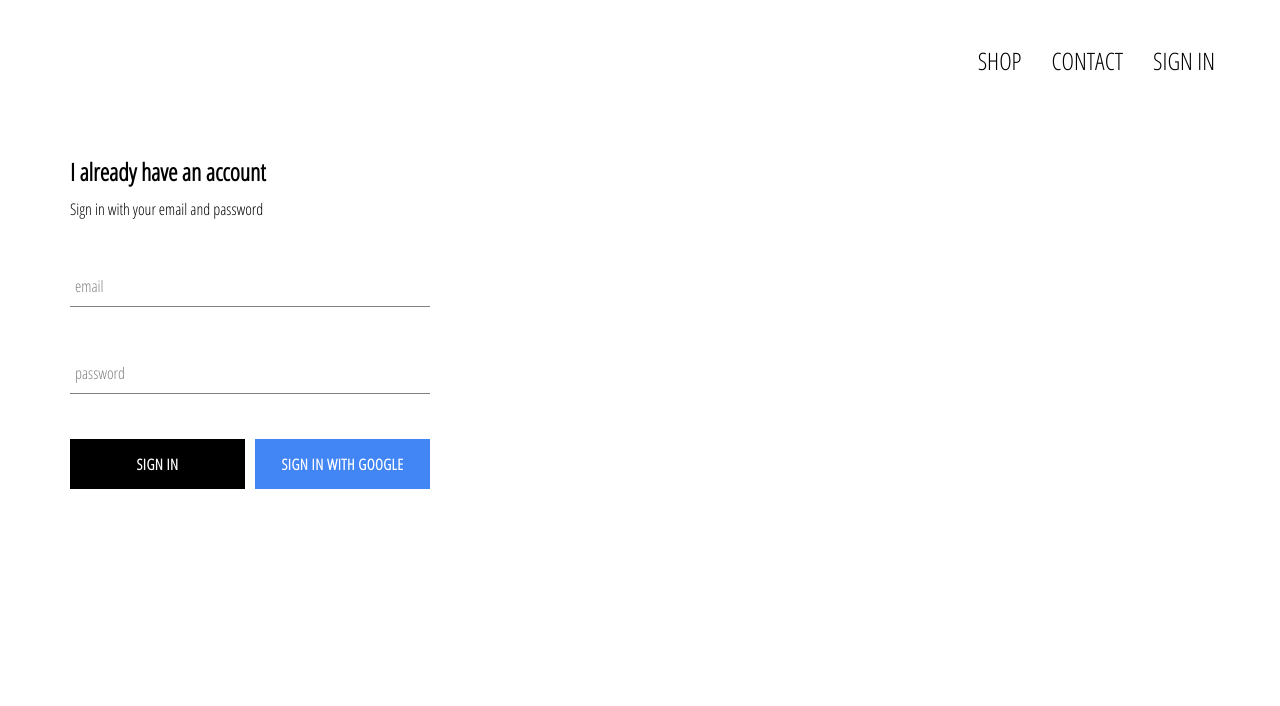
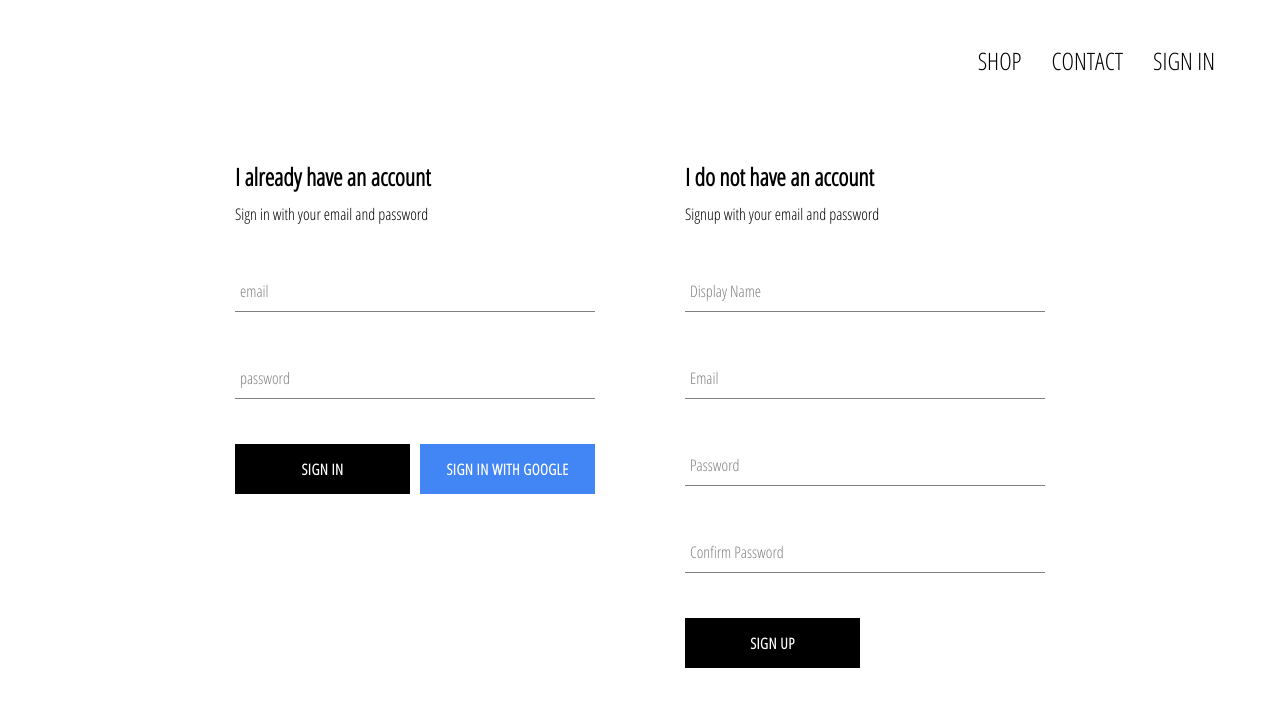
Before and after one commit to q-rault/clothing-eshop, a React (Create React App) app: page /signin in a window 1280 px wide. Shown: the top 706 px of the page. Built offline with nearby package versions, Linux system fonts and the light colour scheme; no server answers.

Commit message:
adding sign up method with firebase and styling

```diff
--- a/src/App.js
+++ b/src/App.js
@@ -7,7 +7,9 @@ import Header from "./components/header/header.component";
 import SignInAndSignUpPage from "./pages/sign-in-and-sign-up-page/sign-in-and-sign-up-page.component";
 
 import "./App.css";
-import { getAuth } from "firebase/auth";
+import { auth } from "./firebase/firebase.utils";
+import { createUserProfileDocument } from "./firebase/firestore.utils";
+import { onSnapshot } from "firebase/firestore";
 
 // const TopicTest =(props) => {
 //   console.log(props)
@@ -28,9 +30,22 @@ class App extends React.Component {
   unsubscribeFromAuth = null;
 
   componentDidMount() {
-    this.unsubscribeFromAuth = getAuth().onAuthStateChanged((user) => {
-      this.setState({ currentUser: user });
-      console.log(user);
+    this.unsubscribeFromAuth = auth.onAuthStateChanged(async (userAuth) => {
+      if (userAuth) {
+        const userRef = await createUserProfileDocument(userAuth);
+
+        onSnapshot(userRef, (snapShot) => {
+          this.setState({
+            currentUser: {
+              id: snapShot.id,
+              ...snapShot.data(),
+            },
+          });
+
+          console.log(this.state);
+        });
+      }
+      this.setState({ currentUser: userAuth });
     });
   }
 
--- a/src/components/sign-in/sign-in.component.jsx
+++ b/src/components/sign-in/sign-in.component.jsx
@@ -23,8 +23,8 @@ class SignIn extends React.Component {
   };
 
   handleChange = (e) => {
-    const { name } = e.target;
-    this.setState({ [name]: e.target.value });
+    const { name, value } = e.target;
+    this.setState({ [name]: value });
   };
 
   render() {
--- a/src/components/sign-up/sign-up.component.jsx
+++ b/src/components/sign-up/sign-up.component.jsx
@@ -1,7 +1,105 @@
 import React from "react";
+
+import FormInput from "../form-input/form-input.component";
+import CustomButton from "../custom-button/custom-button.component";
+
+import { getAuth, createUserWithEmailAndPassword } from "firebase/auth";
+import { createUserProfileDocument } from "../../firebase/firestore.utils.js";
 
 import "./sign-up.styles.scss";
 
-const SignUp = () => <div className="sign-up"></div>;
+class SignUp extends React.Component {
+  constructor() {
+    super();
+    this.state = {
+      displayName: "",
+      email: "",
+      password: "",
+      confirmPassword: "",
+    };
+  }
+
+  handleSubmit = async (event) => {
+    event.preventDefault();
+
+    const { displayName, email, password, confirmPassword } = this.state;
+
+    if (password !== confirmPassword) {
+      alert("password don't match");
+      return;
+    }
+
+    try {
+      const auth = getAuth();
+      createUserWithEmailAndPassword(auth, email, password)
+        .then((userCredential) => {
+          const user = userCredential.user;
+          createUserProfileDocument(user, { displayName });
+        })
+        .catch((error) =>
+          console.error("creating user didn't work", error.code, error.message)
+        );
+
+      this.setState({
+        displayName: "",
+        email: "",
+        password: "",
+        confirmPassword: "",
+      });
+    } catch (error) {
+      console.error("error signing up user", error);
+    }
+  };
+
+  handleChange = (e) => {
+    const { name, value } = e.target;
+    this.setState({ [name]: value });
+  };
+
+  render() {
+    const { displayName, email, password, confirmPassword } = this.state;
+    return (
+      <div className="sign-up">
+        <h2 className="title">I do not have an account</h2>
+        <span>Signup with your email and password</span>
+        <form className="sign-up-form" onSubmit={this.handleSubmit}>
+          <FormInput
+            type="text"
+            name="displayName"
+            value={displayName}
+            onChange={this.handleChange}
+            label="Display Name"
+            required
+          />
+          <FormInput
+            type="email"
+            name="email"
+            value={email}
+            onChange={this.handleChange}
+            label="Email"
+            required
+          />
+          <FormInput
+            type="password"
+            name="password"
+            value={password}
+            onChange={this.handleChange}
+            label="Password"
+            required
+          />
+          <FormInput
+            type="password"
+            name="confirmPassword"
+            value={confirmPassword}
+            onChange={this.handleChange}
+            label="Confirm Password"
+            required
+          />
+          <CustomButton type="submit">SIGN UP</CustomButton>
+        </form>
+      </div>
+    );
+  }
+}
 
 export default SignUp;
--- a/src/components/sign-up/sign-up.styles.scss
+++ b/src/components/sign-up/sign-up.styles.scss
@@ -0,0 +1,9 @@
+.sign-up {
+  display: flex;
+  flex-direction: column;
+  width: 400px;
+
+  .title {
+    margin: 10px 0;
+  }
+}
--- /dev/null
+++ b/src/firebase/firebase.config.js
@@ -0,0 +1,11 @@
+const config = {
+  apiKey: "AIzaSyBqBQGo7Di0tvk9IONqJmb0g569j3K5gWE",
+  authDomain: "clothing-eshop-42b87.firebaseapp.com",
+  projectId: "clothing-eshop-42b87",
+  storageBucket: "clothing-eshop-42b87.appspot.com",
+  messagingSenderId: "179282632962",
+  appId: "1:179282632962:web:59b1b29aa5d670703c621b",
+  measurementId: "G-445GM38ZJV",
+};
+
+export default config;
--- a/src/firebase/firebase.utils.js
+++ b/src/firebase/firebase.utils.js
@@ -1,25 +1,14 @@
 import { initializeApp } from "firebase/app";
-// import { getFireStore } from "firebase/firestore";
 import {
   getAuth,
   signInWithPopup,
   GoogleAuthProvider,
   signOut,
 } from "firebase/auth";
-
-const config = {
-  apiKey: "AIzaSyBqBQGo7Di0tvk9IONqJmb0g569j3K5gWE",
-  authDomain: "clothing-eshop-42b87.firebaseapp.com",
-  projectId: "clothing-eshop-42b87",
-  storageBucket: "clothing-eshop-42b87.appspot.com",
-  messagingSenderId: "179282632962",
-  appId: "1:179282632962:web:59b1b29aa5d670703c621b",
-  measurementId: "G-445GM38ZJV",
-};
+import config from "./firebase.config";
 
 const firebase = initializeApp(config);
 
-// export const db = getFireStore(firebase);
 export const auth = getAuth();
 export const provider = new GoogleAuthProvider();
 
@@ -36,14 +25,7 @@ export const signInWithGoogle = async () => {
       //   // ...
     })
     .catch((error) => {
-      //   // Handle Errors here.
-      //   const errorCode = error.code;
-      //   const errorMessage = error.message;
-      //   // The email of the user's account used.
-      //   const email = error.email;
-      //   // The AuthCredential type that was used.
-      //   const credential = GoogleAuthProvider.credentialFromError(error);
-      //   // ...
+      console.log(error);
     });
 };
 
--- /dev/null
+++ b/src/firebase/firestore.utils.js
@@ -0,0 +1,29 @@
+import { initializeApp } from "firebase/app";
+import { getFirestore, doc, getDoc, setDoc } from "firebase/firestore";
+
+import config from "./firebase.config";
+initializeApp(config);
+
+export const db = getFirestore();
+
+export const createUserProfileDocument = async (userAuth, additionalData) => {
+  if (!userAuth) return;
+  const userRef = doc(db, `users/${userAuth.uid}`);
+  const docSnap = await getDoc(userRef);
+  if (!docSnap.exists()) {
+    const { displayName, email } = userAuth;
+    const createdAt = new Date();
+
+    try {
+      await setDoc(userRef, {
+        displayName,
+        email,
+        createdAt,
+        ...additionalData,
+      });
+    } catch (error) {
+      console.log("error creating user", error.message);
+    }
+  }
+  return userRef;
+};
--- a/src/pages/sign-in-and-sign-up-page/sign-in-and-sign-up-page.styles.scss
+++ b/src/pages/sign-in-and-sign-up-page/sign-in-and-sign-up-page.styles.scss
@@ -1,7 +1,8 @@
 .sign-in-and-sign-up-page {
-  width: 100%;
+  width: 850px;
   display: flex;
   justify-content: space-between;
+  margin: 30px auto;
 }
 
 .sign-in {
```
